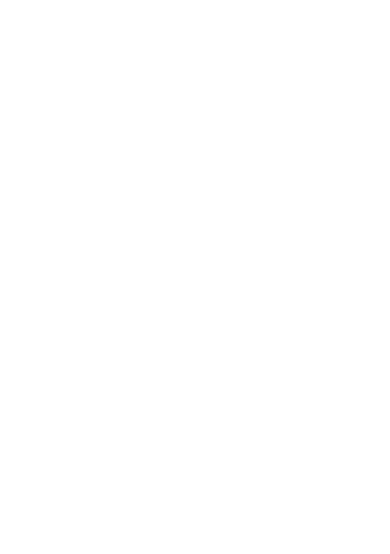
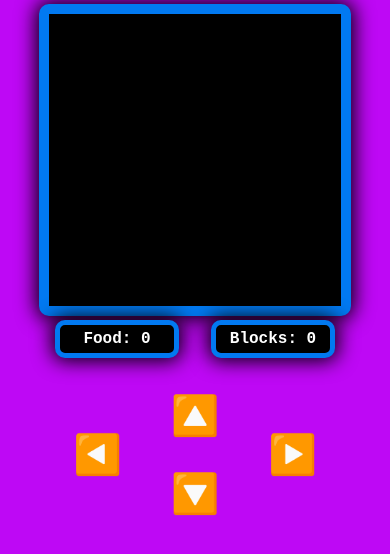
Before and after one commit to victorpatru/nokia1600-snake, a plain HTML site: page index.html in a window 390 px wide. Drawn offline with Linux system fonts and the light colour scheme.

Commit message:
Add HTML and CSS files to the repository

```diff
--- a/css/style.css
+++ b/css/style.css
@@ -20,3 +20,108 @@
 /******************************************
 /* BASE STYLES
 /*******************************************/
+
+body {
+  background-color: rgb(190, 8, 245);
+  text-align: center;
+}
+
+/* Where our games gets displayed */
+#gameContainer {
+  width: 40vw;
+  height: 40vw;
+  margin: 1vw auto;
+  background-color: black;
+  border: solid 10px rgb(1, 121, 241);
+  border-radius: 10px;
+  box-shadow: 0px 0px 20px 3px black;
+}
+
+.gameBoardPixel {
+  width: 1vw;
+  height: 1vw;
+  border-radius: 10px;
+  float: left;
+}
+
+/* Styling the elements inside the board */
+.food {
+  background-color: #f80505;
+  box-shadow: 0 0 10px #fa8080;
+}
+
+.snakeBodyPixel {
+  background-color: #049a2c;
+  box-shadow: 0 0 5px #07d50b;
+}
+
+/* Styling the display of the score */
+#scoreContainer {
+  width: 40vw;
+  display: flex;
+  margin: auto;
+  justify-content: space-around;
+}
+
+.scoreBoard {
+  font-family: 'Courier New', Courier, monospace;
+  font-weight: bold;
+  border-radius: 10px;
+  border: solid 5px rgb(1, 121, 241);
+  color: white;
+  background-color: black;
+  display: inline-block;
+  padding: 5px;
+  width: 40%;
+  box-shadow: 0px 0px 20px 3px black;
+}
+
+#onScreenControllers {
+  display: none;
+}
+
+/* Ensures that once the screen size gets into mobile screen territory we adjust the board and also add helper buttons (to be able to play the game from mobile) */
+@media only screen and (max-width: 786px) {
+  #gameContainer {
+    width: 80vw;
+    height: 80vw;
+  }
+
+  .gameBoardPixel {
+    width: 2vw;
+    height: 2vw;
+  }
+
+  #scoreContainer {
+    width: 80vw;
+  }
+
+  #onScreenControllers {
+    width: 80vw;
+    margin: 5vw auto;
+    display: flex;
+    justify-content: space-evenly;
+    align-items: center;
+  }
+
+  #onScreenControllers > div {
+    display: flex;
+    flex-direction: column;
+  }
+
+  #onScreenControllers button {
+    background-color: transparent;
+    height: 20vw;
+    width: 20vw;
+    font-size: 10vw;
+    border: none;
+  }
+
+  #onScreenControllers button:focus {
+    outline: none;
+  }
+
+  #onScreenControllers button:active {
+    background-color: slategray;
+  }
+}
--- a/index.html
+++ b/index.html
@@ -13,6 +13,27 @@
 		<link rel="stylesheet" href="css/style.css">
 	</head>
 	<body>
+		<!-- Place where our game goes -->
+		<section id="gameContainer"></section>
+		<section id="scoreContainer">
+			<!-- Section with nested spans allowing us to keep track of user's progress -->
+			<section class="scoreBoard">Food: <span id="pointsEarned">0</span></section>
+			<section class="scoreBoard">Blocks: <span id="blocksTraveled">0</span></section>
+		</section>
+
+		<!-- Adding controls to user -->
+		<section id="onScreenControllers">
+			<button id="leftButton">◀️</button>
+
+			<div>
+				<button id="upButton">🔼</button>
+				<button id="downButton">🔽</button>
+			</div>
+
+			<button id="rightButton">▶️</button>
+
+		</section>
+		<div></div>
 
 		<script type="text/javascript" src="js/main.js"></script>
 	</body>
```
